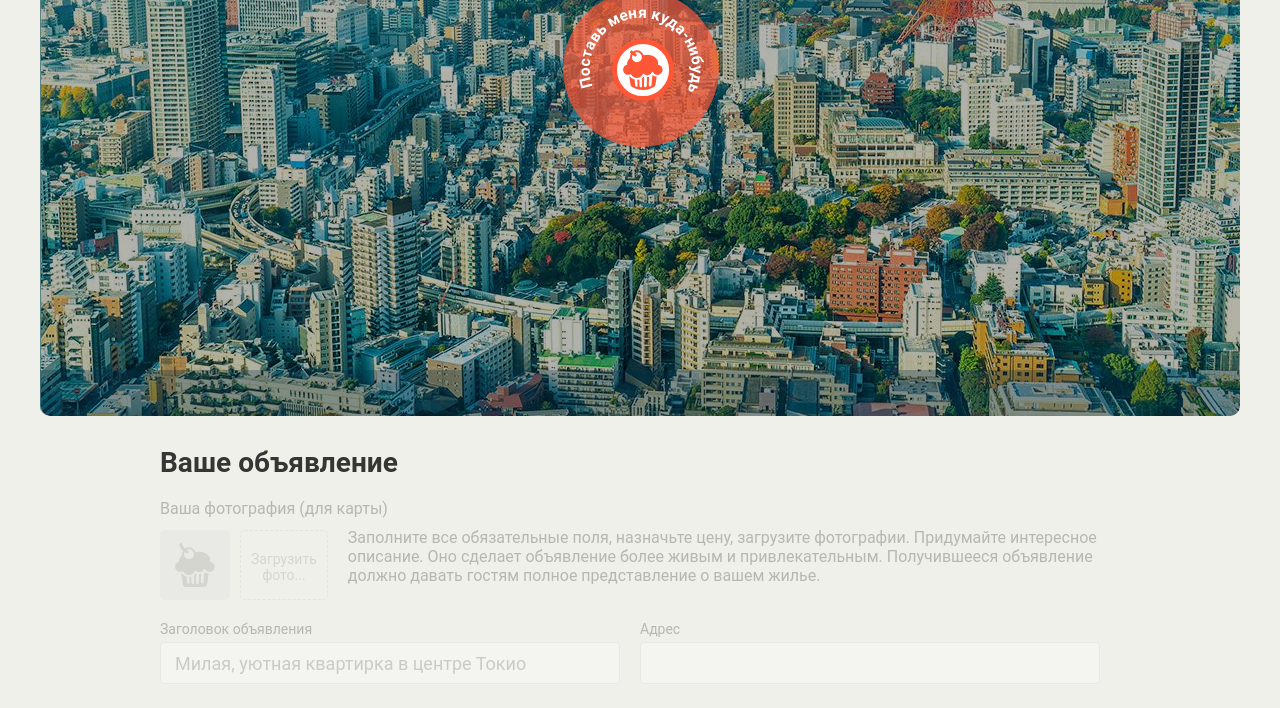
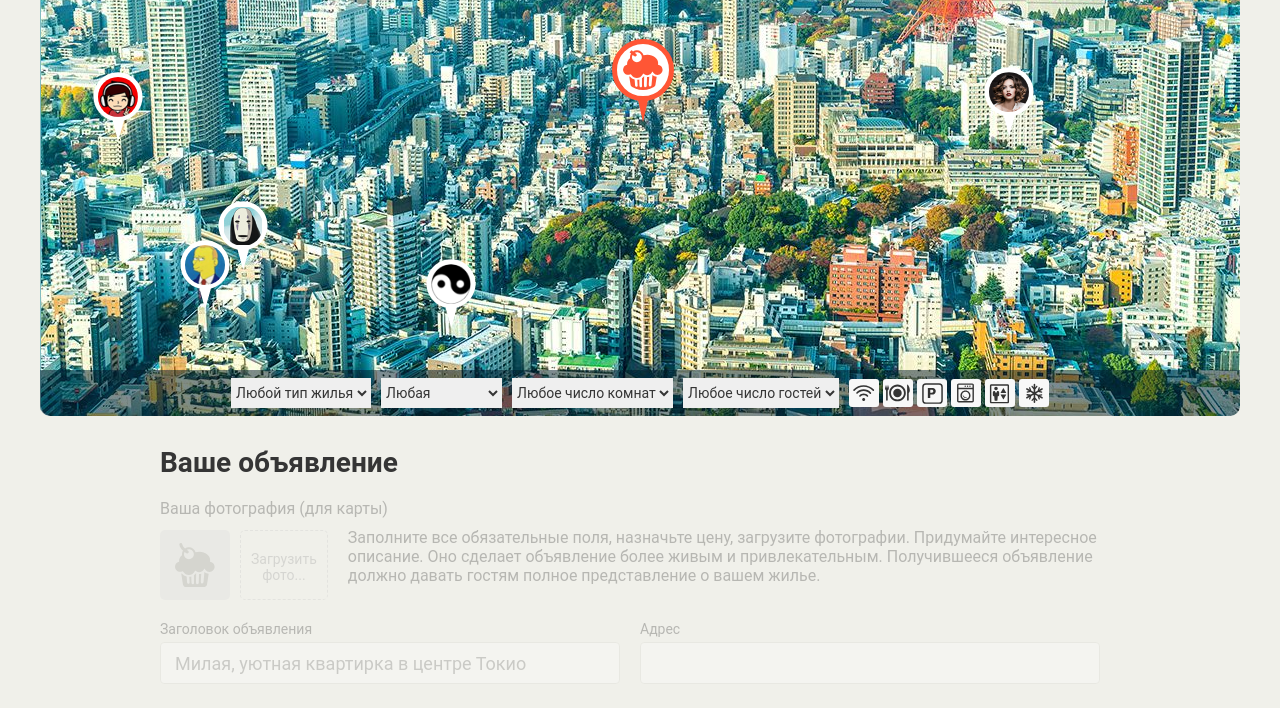
Before and after one commit to SiterBoy/101053-keksobooking-20, a website: page index.html in a window 1280 px wide. Shown: the part 334-1042 px from the top of the page. Drawn offline with Linux system fonts and the light colour scheme; files whose address does not match are found by name.

Commit message:
Реализовал отрисовку меток на карту stage1

```diff
--- a/index.html
+++ b/index.html
@@ -248,5 +248,6 @@
     </div>
   </template>
 
+<script src='js/main.js'></script>
 </body>
 </html>
--- a/js/main.js
+++ b/js/main.js
@@ -0,0 +1,91 @@
+'use strict';
+var NUM_OF_APARTS = 8;
+var AVATAR_URL = 'img/avatars/user0';
+var TITLES = ['Моя хата с краю', 'Апарты у ЕЖА', 'Квартира бегемота и его друзей', 'Большой дом для грустных людей', 'Квартира с прекрасным видом', 'Болшой квартир для светил', 'Дом для вас', 'Дорогая халупка для жизни'];
+var TYPES = ['palace', 'flat', 'house', 'bungalo'];
+var MAX_ROOMS = 12;
+var MAX_GUESTS = 20;
+var CHEKINS = ['12:00', '13:00', '14:00'];
+var CHEKOUTS = ['12:00', '13:00', '14:00'];
+var FEAUTERES = ['wifi', 'dishwasher', 'parking', 'washer', 'elevator', 'conditioner'];
+var DESCRIPTIONS = ['Описание номер один', 'Описание номер два', 'Описание номер три', 'Описание номер четыре', 'Описание номер пять', 'Описание номер шесть', 'Описание номер семь', 'Описание номер восемь'];
+var PHOTOS = ['http://o0.github.io/assets/images/tokyo/hotel1.jpg', 'http://o0.github.io/assets/images/tokyo/hotel2.jpg', 'http://o0.github.io/assets/images/tokyo/hotel3.jpg'];
+var MAP_WIDTH = 1200;
+var MAP_MIN_Y = 130;
+var MAP_MAX_Y = 630;
+var PIN_HEIGHT = 70;
+var PIN_WIDTH = 50;
+var apartments = [];
+
+var getRandomNumber = function (min, max) {
+  return Math.floor(min + Math.random() * (max + 1 - min));
+};
+
+var getRandomElements = function (array) {
+  var colElemes = getRandomNumber(1, array.length);
+  var oldMassive = array.slice();
+  var resultArray = [];
+
+  for (var i = 0; i < colElemes; i++) {
+    var currentRandomIndex = getRandomNumber(0, oldMassive.length - 1);
+    resultArray.push(oldMassive.splice(currentRandomIndex, 1));
+  }
+
+  // Делаем из массива с подмассивами просто массив
+  var finalArray = [];
+  for (var j = 0; j < resultArray.length; j++) {
+    finalArray.push(resultArray[j][0]);
+  }
+  return finalArray;
+};
+
+
+var generateApartments = function () {
+  for (var i = 0; i < NUM_OF_APARTS; i++) {
+    var coordX = getRandomNumber(0, MAP_WIDTH);
+    var coordY = getRandomNumber(MAP_MIN_Y, MAP_MAX_Y);
+    apartments[i] = {
+      author: AVATAR_URL + (i + 1) + '.png',
+      offer: {
+        title: TITLES[i],
+        address: coordX + ', ' + coordY,
+        price: getRandomNumber(1, 1000000),
+        type: TYPES[getRandomNumber(0, TYPES.length - 1)],
+        rooms: getRandomNumber(1, MAX_ROOMS),
+        guests: getRandomNumber(1, MAX_GUESTS),
+        checkin: CHEKINS[getRandomNumber(0, CHEKINS.length - 1)],
+        checkout: CHEKOUTS[getRandomNumber(0, CHEKOUTS.length - 1)],
+        features: getRandomElements(FEAUTERES),
+        description: DESCRIPTIONS[i],
+        photos: PHOTOS.slice(),
+      },
+      location: {
+        x: coordX,
+        y: coordY
+      }
+    };
+  }
+};
+
+var generatePin = function (apartment) {
+  var pinTemplate = document.querySelector('#pin').content.querySelector('.map__pin');
+  var onePin = pinTemplate.cloneNode(true);
+  var pinImage = onePin.querySelector('img');
+  onePin.style.cssText = 'left:' + (apartment.location.x + PIN_WIDTH / 2) + 'px; top:' + (apartment.location.y + PIN_HEIGHT) + 'px;';
+  pinImage.src = apartment.author;
+  pinImage.alt = apartment.offer.title;
+  return onePin;
+};
+
+var renderPins = function () {
+  generateApartments();
+  document.querySelector('.map').classList.remove('map--faded');
+  var pinsArea = document.querySelector('.map__pins');
+  var fragment = document.createDocumentFragment();
+  for (var i = 0; i < apartments.length; i++) {
+    fragment.appendChild(generatePin(apartments[i]));
+  }
+  pinsArea.appendChild(fragment);
+};
+
+renderPins();
```
